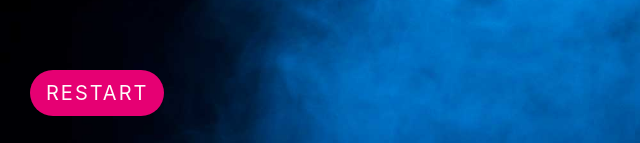
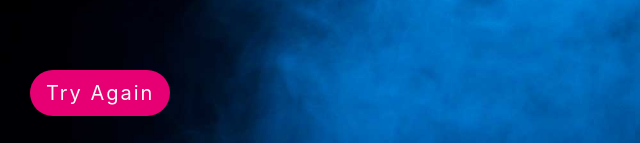
Before and after one commit to dicarrara/unit-4-game, a plain HTML site: page index.html in a window 1280 px wide. Shown: the part 654-797 px from the top of the page, 0-640 px from the left. Drawn offline with nearby package versions, Linux system fonts and the light colour scheme; some packages are replaced by stand-ins of ours; a script that the page names is missing.

Commit message:
added Frank

```diff
--- a/index.html
+++ b/index.html
@@ -42,7 +42,7 @@
 
         </div>
 
-        <button type="button" class="btn btn-primary btn-lg" id="button">RESTART</button>
+        <button type="button" class="btn btn-primary btn-lg" id="button">Try Again</button>
 
     </div>
     <script>
@@ -129,6 +129,7 @@
                         imageUrl: 'assets/images/sac.png',
                         imageHeight: 150,
                         imageAlt: 'A tall image',
+                        background: "#F1DBFF",
                         text: "Good job!",
 
                     })
```
